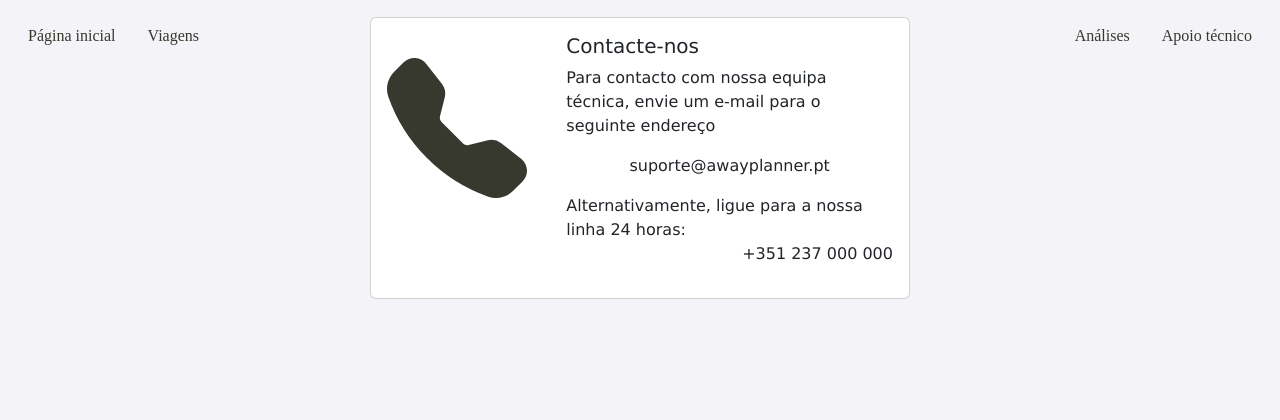
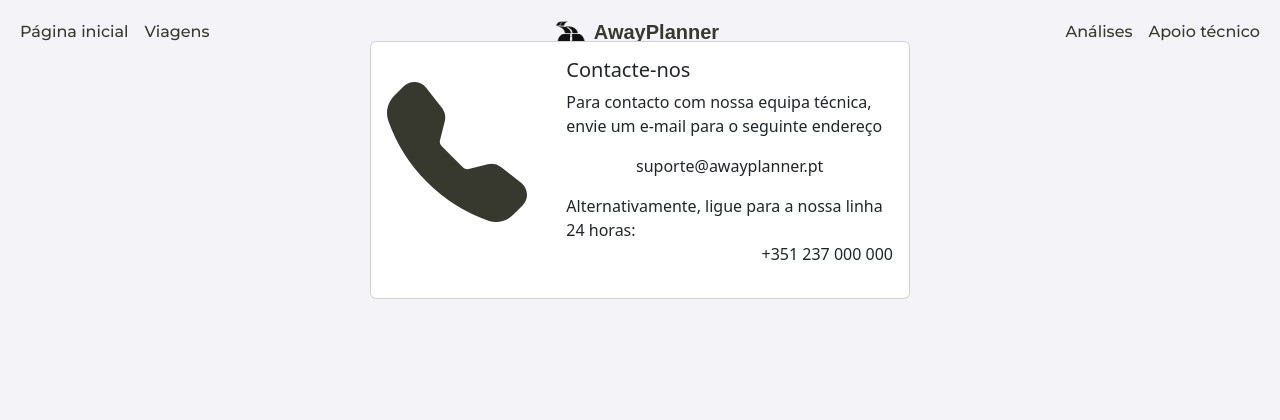
Before and after one commit to tiagomneves-pt/AwayPlanner, a PHP site: page /contactos.php in a window 1280 px wide. Shown: the top 420 px of the page. Run offline with PHP 8.4, Linux system fonts and the light colour scheme; some web fonts are replaced.

Commit message:
Tipo de fonte modificado

```diff
--- a/contactos.php
+++ b/contactos.php
@@ -6,7 +6,9 @@
     <title>AwayPlanner - Apoio Técnico</title>
     <link rel="stylesheet" href="css/bootstrap.min.css">
     <link rel="stylesheet" href="css/styles.css">
-    <link rel="stylesheet" media="screen" href="https://fontlibrary.org//face/cooper-hewitt" type="text/css"/>
+    <link rel="preconnect" href="https://fonts.googleapis.com">
+    <link rel="preconnect" href="https://fonts.gstatic.com" crossorigin>
+    <link href="https://fonts.googleapis.com/css2?family=Montserrat:wght@500&display=swap" rel="stylesheet">
 
 
 
--- a/css/styles.css
+++ b/css/styles.css
@@ -11,28 +11,10 @@ cor-secundária: #37392E (azeitona)
 /*FIXME: Modificar os estilos de modo a não modificar as classes do bootstrap*/
 body{
     background-color: #f4f3f7;
-    font-family: Verdana, Geneva, Tahoma, sans-serif;
     color: #37392E;
 }
 
-.bg-awayplanner{
-    --bs-awayplanner-rgb: 55,57,46;
-    --bs-bg-opacity: 1;
-    background-color: rgba(var(--bs-awayplanner-rgb), var(--bs-bg-opacity)) !important;
-}
-
-.participante-info {
-    display: flex;
-    justify-content: space-between;
-    align-items: baseline;
-    margin-bottom: 16px;
-    border-bottom: 1px solid #ccc;
-    padding-bottom: 16px;
-}
 .opcoes-index{
-    font-family: 'CooperHewittSemibold';
-    font-weight: normal;
-    font-style: normal;
     height: 25vh;
     width: 100%;
     background-color: #f4f3f7;
@@ -47,11 +29,11 @@ body{
     }
 }
 
-.nav-link{
+.nav-link,
+.navbar-brand{
     color: #37392E;
-    font-family: 'CooperHewittSemiBold';
-    font-weight: normal;
-    font-style: normal;
+    font-family: 'Montserrat', sans-serif;
+    font-weight: 500;
 }
 .nav-link:hover,
 .nav-link:focus{
--- a/includes/menu.html
+++ b/includes/menu.html
@@ -9,23 +9,23 @@
             <!--Items da esquerda-->
             <ul class="navbar-nav me-auto mb-2 mb-lg-0">
                 <li class="navitem">
-                    <a class="nav-link m-2" aria-current="page" href="/AwayPlanner/index.php">Página inicial</a>
+                    <a class="nav-link mt-1" aria-current="page" href="/AwayPlanner/index.php">Página inicial</a>
                 </li>
                 <li class="navitem">
-                    <a class="nav-link m-2" aria-current="page" href="/AwayPlanner/viagens.php">Viagens</a>
+                    <a class="nav-link mt-1" aria-current="page" href="/AwayPlanner/viagens.php">Viagens</a>
                 </li>
             </ul>
 
             <!--Brand no meio da navbar-->
-            <a class="navbar-brand mx-auto" style="font-family: CooperHewittSemiBold" href="/AwayPlanner/index.php"><img src="/AwayPlanner/imagens/AwayPlanner-logo-min.png" alt="Logo" width="30" height="24" class="d-inline-block align-text-top me-2">AwayPlanner</a>
+            <a class="navbar-brand mx-auto mt-1" style="font-family: 'Monstserrat', sans-serif; font-weight: 700;" href="/AwayPlanner/index.php"><img src="/AwayPlanner/imagens/AwayPlanner-logo-min.png" alt="Logo" width="30" height="24" class="d-inline-block align-text-top me-2">AwayPlanner</a>
 
             <!--Items da direita-->
             <ul class="navbar-nav ms-auto mb-2 mb-lg-0">
                 <li class="navitem">
-                    <a class="nav-link m-2" aria-current="page" href="/AwayPlanner/analises.php">Análises</a>
+                    <a class="nav-link mt-1" aria-current="page" href="/AwayPlanner/analises.php">Análises</a>
                 </li>
                 <li class="navitem">
-                    <a class="nav-link m-2" aria-current="page" href="/AwayPlanner/contactos.php">Apoio técnico</a>
+                    <a class="nav-link mt-1" aria-current="page" href="/AwayPlanner/contactos.php">Apoio técnico</a>
                 </li>
             </ul>
 
--- a/modificacoesBD/addPassageiro-DBUpdate.php
+++ b/modificacoesBD/addPassageiro-DBUpdate.php
@@ -6,7 +6,9 @@
     <title>AwayPlanner - Adicionar Passageiro</title>
     <link rel="stylesheet" href="../css/bootstrap.min.css">
     <link rel="stylesheet" href="../css/styles.css">
-    <link rel="stylesheet" media="screen" href="https://fontlibrary.org//face/cooper-hewitt" type="text/css"/>
+    <link rel="preconnect" href="https://fonts.googleapis.com">
+    <link rel="preconnect" href="https://fonts.gstatic.com" crossorigin>
+    <link href="https://fonts.googleapis.com/css2?family=Montserrat:wght@500&display=swap" rel="stylesheet">
 
 </head>
 
--- a/modificacoesBD/addPassageiro.php
+++ b/modificacoesBD/addPassageiro.php
@@ -6,7 +6,9 @@
     <title>AwayPlanner - Adicionar Passageiro</title>
     <link rel="stylesheet" href="../css/bootstrap.min.css">
     <link rel="stylesheet" href="../css/styles.css">
-    <link rel="stylesheet" media="screen" href="https://fontlibrary.org//face/cooper-hewitt" type="text/css"/>
+    <link rel="preconnect" href="https://fonts.googleapis.com">
+    <link rel="preconnect" href="https://fonts.gstatic.com" crossorigin>
+    <link href="https://fonts.googleapis.com/css2?family=Montserrat:wght@500&display=swap" rel="stylesheet">
 
 </head>
 
--- a/modificacoesBD/addViagem-DBUpdate.php
+++ b/modificacoesBD/addViagem-DBUpdate.php
@@ -6,7 +6,9 @@
     <title>AwayPlanner - Adicionar Passageiro</title>
     <link rel="stylesheet" href="../css/bootstrap.min.css">
     <link rel="stylesheet" href="../css/styles.css">
-    <link rel="stylesheet" media="screen" href="https://fontlibrary.org//face/cooper-hewitt" type="text/css"/>
+    <link rel="preconnect" href="https://fonts.googleapis.com">
+    <link rel="preconnect" href="https://fonts.gstatic.com" crossorigin>
+    <link href="https://fonts.googleapis.com/css2?family=Montserrat:wght@500&display=swap" rel="stylesheet">
 
 </head>
 
--- a/modificacoesBD/addViagem.php
+++ b/modificacoesBD/addViagem.php
@@ -6,7 +6,9 @@
     <title>AwayPlanner - Adicionar Viagem</title>
     <link rel="stylesheet" href="../css/bootstrap.min.css">
     <link rel="stylesheet" href="../css/styles.css">
-    <link rel="stylesheet" media="screen" href="https://fontlibrary.org//face/cooper-hewitt" type="text/css"/>
+    <link rel="preconnect" href="https://fonts.googleapis.com">
+    <link rel="preconnect" href="https://fonts.gstatic.com" crossorigin>
+    <link href="https://fonts.googleapis.com/css2?family=Montserrat:wght@500&display=swap" rel="stylesheet">
 
 </head>
 
--- a/modificacoesBD/delViagem.php
+++ b/modificacoesBD/delViagem.php
@@ -3,6 +3,7 @@
 <?php
 $id_viagem = $_GET['id_v'];
 
+//TODO: Trocar os deletes por UPDATE para os registos não serem completamente apagados da BD
 //Excluir registros da tabela de passageiros relacionados à viagem
 $sql_passageiro = 'DELETE FROM passageiro
                 WHERE id IN (SELECT id_passageiro FROM pagamento WHERE id_viagem = :id_viagem)';
--- a/modificacoesBD/deletePassageiro.php
+++ b/modificacoesBD/deletePassageiro.php
@@ -6,7 +6,7 @@
 $id_p = $_GET['id_p'];
 
 $id_v = $_GET['id_v'];
-
+//TODO: Trocar os deletes por UPDATE para os registos não serem completamente apagados da BD
 //Apagar da tabela Passageiro
 $stmt = $dbh->prepare("DELETE FROM passageiro WHERE id=:id_p");
 $stmt->bindParam(":id_p", $id_p);
--- a/modificacoesBD/editPassageiro-DBUpdate.php
+++ b/modificacoesBD/editPassageiro-DBUpdate.php
@@ -6,7 +6,9 @@
     <title>AwayPlanner - Editar</title>
     <link rel="stylesheet" href="../css/styles.css">
     <link rel="stylesheet" href="../css/bootstrap.min.css">
-    <link rel="stylesheet" media="screen" href="https://fontlibrary.org//face/cooper-hewitt" type="text/css"/>
+    <link rel="preconnect" href="https://fonts.googleapis.com">
+    <link rel="preconnect" href="https://fonts.gstatic.com" crossorigin>
+    <link href="https://fonts.googleapis.com/css2?family=Montserrat:wght@500&display=swap" rel="stylesheet">
 
 </head>
 
--- a/modificacoesBD/editPassageiro.php
+++ b/modificacoesBD/editPassageiro.php
@@ -6,7 +6,9 @@
     <title>AwayPlanner - Editar</title>
     <link rel="stylesheet" href="../css/bootstrap.min.css">
     <link rel="stylesheet" href="../css/styles.css">
-    <link rel="stylesheet" media="screen" href="https://fontlibrary.org//face/cooper-hewitt" type="text/css"/>
+    <link rel="preconnect" href="https://fonts.googleapis.com">
+    <link rel="preconnect" href="https://fonts.gstatic.com" crossorigin>
+    <link href="https://fonts.googleapis.com/css2?family=Montserrat:wght@500&display=swap" rel="stylesheet">
 
 </head>
 
--- a/modificacoesBD/editViagem-DBUpdate.php
+++ b/modificacoesBD/editViagem-DBUpdate.php
@@ -6,7 +6,9 @@
     <title>AwayPlanner - Editar Viagem</title>
     <link rel="stylesheet" href="../css/bootstrap.min.css">
     <link rel="stylesheet" href="../css/styles.css">
-    <link rel="stylesheet" media="screen" href="https://fontlibrary.org//face/cooper-hewitt" type="text/css"/>
+    <link rel="preconnect" href="https://fonts.googleapis.com">
+    <link rel="preconnect" href="https://fonts.gstatic.com" crossorigin>
+    <link href="https://fonts.googleapis.com/css2?family=Montserrat:wght@500&display=swap" rel="stylesheet">
 
 </head>
 
--- a/passageiros.php
+++ b/passageiros.php
@@ -6,7 +6,9 @@
     <title>AwayPlanner - Lista de inscrições</title>
     <link rel="stylesheet" href="css/bootstrap.min.css">
     <link rel="stylesheet" href="css/styles.css">
-    <link rel="stylesheet" media="screen" href="https://fontlibrary.org//face/cooper-hewitt" type="text/css"/>
+    <link rel="preconnect" href="https://fonts.googleapis.com">
+    <link rel="preconnect" href="https://fonts.gstatic.com" crossorigin>
+    <link href="https://fonts.googleapis.com/css2?family=Montserrat:wght@500&display=swap" rel="stylesheet">
 
 </head>
 
```
Also changed, not shown: index.php (+4 -3 lines), modificacoesBD/editViagem.php (+5 -3 lines), viagens.php (+7 -6 lines).
